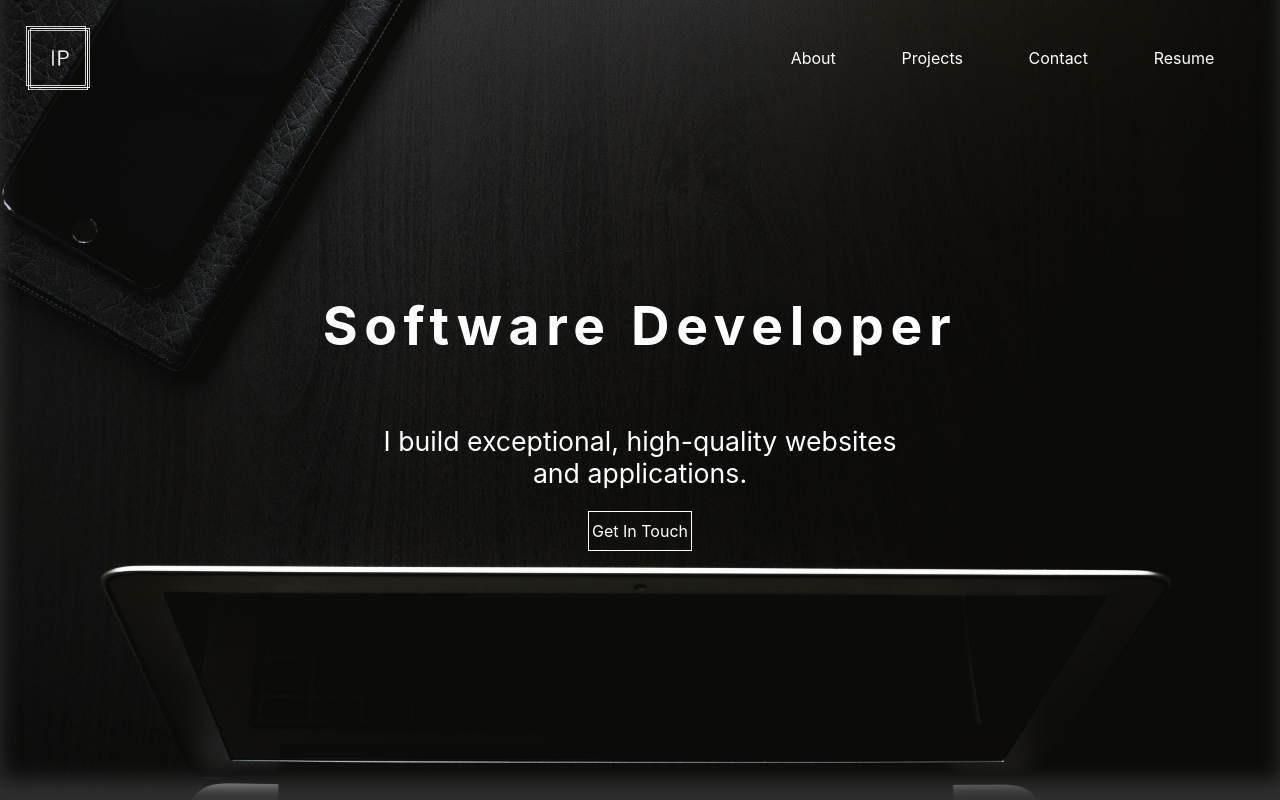
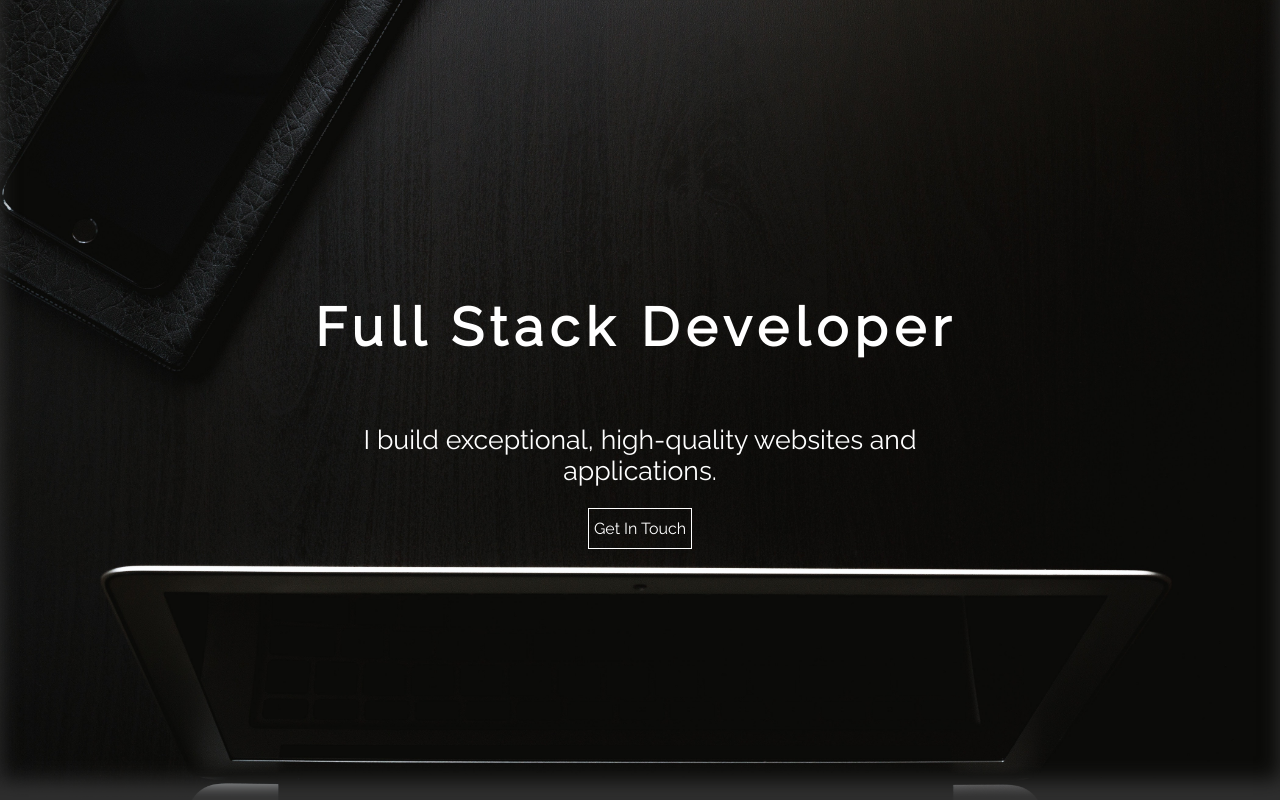
Before and after one commit to imanipaul/portfolio, a React (Create React App) app: page / in a window 1280 px wide. Shown: the top 800 px of the page. Built offline with nearby package versions, Linux system fonts and the light colour scheme.

Commit message:
Add landing page animation

```diff
--- a/src/About.js
+++ b/src/About.js
@@ -1,5 +1,5 @@
 import React from "react";
-import headshot from "./images/headshot.png";
+import headshot from "./images/headshot.jpg";
 
 function About(props) {
   return (
--- a/src/App.scss
+++ b/src/App.scss
@@ -1,3 +1,5 @@
+@import url("https://fonts.googleapis.com/css?family=Raleway&display=swap");
+
 html {
   scroll-behavior: smooth;
 }
@@ -10,6 +12,7 @@ html {
   color: white;
   //   background: url("./images/texture-background.jpg");
   //   background-size: contain;
+  font-family: "Raleway", sans-serif;
 }
 
 .landing-page-container {
@@ -24,6 +27,12 @@ html {
   align-items: center;
   justify-content: center;
   color: white;
+
+  &:after {
+    content: "";
+
+    filter: brightness(50%);
+  }
 
   .content-button {
     width: 8vw;
@@ -44,6 +53,20 @@ html {
   h1 {
     font-size: 40pt;
     letter-spacing: 5pt;
+    width: 650px;
+    transition: all 1s;
+
+    @keyframes fade {
+      0% {
+        opacity: 0;
+      }
+      50% {
+        opacity: 1;
+      }
+      100% {
+        opacity: 0;
+      }
+    }
   }
 
   h2 {
@@ -59,7 +82,15 @@ html {
   border-left: 1px solid white;
 }
 
-.nav {
+// Nav Styles
+
+.navbarHidden {
+  //   background-color: blue;
+  transform: translateY(-200px);
+  //   transition: transform 1s ease;
+}
+
+nav {
   background-color: transparent;
   display: flex;
   flex-direction: row;
@@ -69,13 +100,20 @@ html {
   // border: 1px solid yellow;
   height: 9vw;
   position: fixed;
+  transition: transform 1s ease;
 
   img {
     width: 5vw;
     margin-left: 2vw;
   }
 
-  nav {
+  p {
+    margin-left: 3vw;
+    font-size: 20pt;
+    font-weight: 500;
+  }
+
+  .nav {
     width: 555px;
     display: flex;
     flex-direction: row;
@@ -151,7 +189,7 @@ html {
   display: flex;
   flex-direction: column;
   align-items: center;
-  padding-top: 200px;
+  padding-top: 150px;
   header {
     font-size: 28pt;
     position: relative;
--- a/src/LandingPage.js
+++ b/src/LandingPage.js
@@ -1,14 +1,23 @@
-import React from "react";
-import { HashLink as Link } from "react-router-hash-link";
+import React, { useEffect, useState } from "react";
+// import { HashLink as Link } from "react-router-hash-link";
 
 function LandingPage(props) {
+  const allTitles = ["Software", "Full Stack", "Front End"];
+  //   const [title, setTitle] = useState("Software");
+  const [index, setIndex] = useState(0);
+
+  useEffect(() => {
+    const interval = setInterval(() => {
+      setIndex((index + 1) % allTitles.length);
+    }, 5000);
+
+    return () => clearInterval(interval);
+  });
   return (
     <section className="landing-page-container">
-      <h1>Software Developer</h1>
+      <h1>{allTitles[index]} Developer</h1>
       <h2>I build exceptional, high-quality websites and applications.</h2>
       <div className="content-button">Get In Touch</div>
-      {/* <div className = 'line'></div> */}
-      {/* <div className="line"></div> */}
     </section>
   );
 }
--- a/src/Nav.js
+++ b/src/Nav.js
@@ -1,16 +1,33 @@
-import React from "react";
+import React, { useState, useEffect } from "react";
 import logo from "./images/logo.png";
 
 export default function Nav() {
+  let [pos, setPos] = useState(window.pageYOffset);
+  let [visible, setVisible] = useState(true);
+
+  useEffect(() => {
+    const handleScroll = () => {
+      let temp = window.pageYOffset;
+
+      setVisible(pos > temp);
+      setPos(temp);
+    };
+    window.addEventListener("scroll", handleScroll);
+    return () => {
+      window.removeEventListener("scroll", handleScroll);
+    };
+  });
+
   return (
-    <div className="nav">
-      <img src={logo} />
-      <nav>
+    <nav className={"navbar  " + (!visible ? "navbarHidden" : " ")}>
+      {/* <img src={logo} /> */}
+      <p>Imani Paul</p>
+      <div className="nav">
         <a href="#About">About</a>
         <a href="#Projects">Projects</a>
         <a href="#Contact">Contact</a>
         <a href="#">Resume</a>
-      </nav>
-    </div>
+      </div>
+    </nav>
   );
 }
```
Also changed, not shown: src/images/headshot.jpg (added), src/images/headshot.png (deleted).
